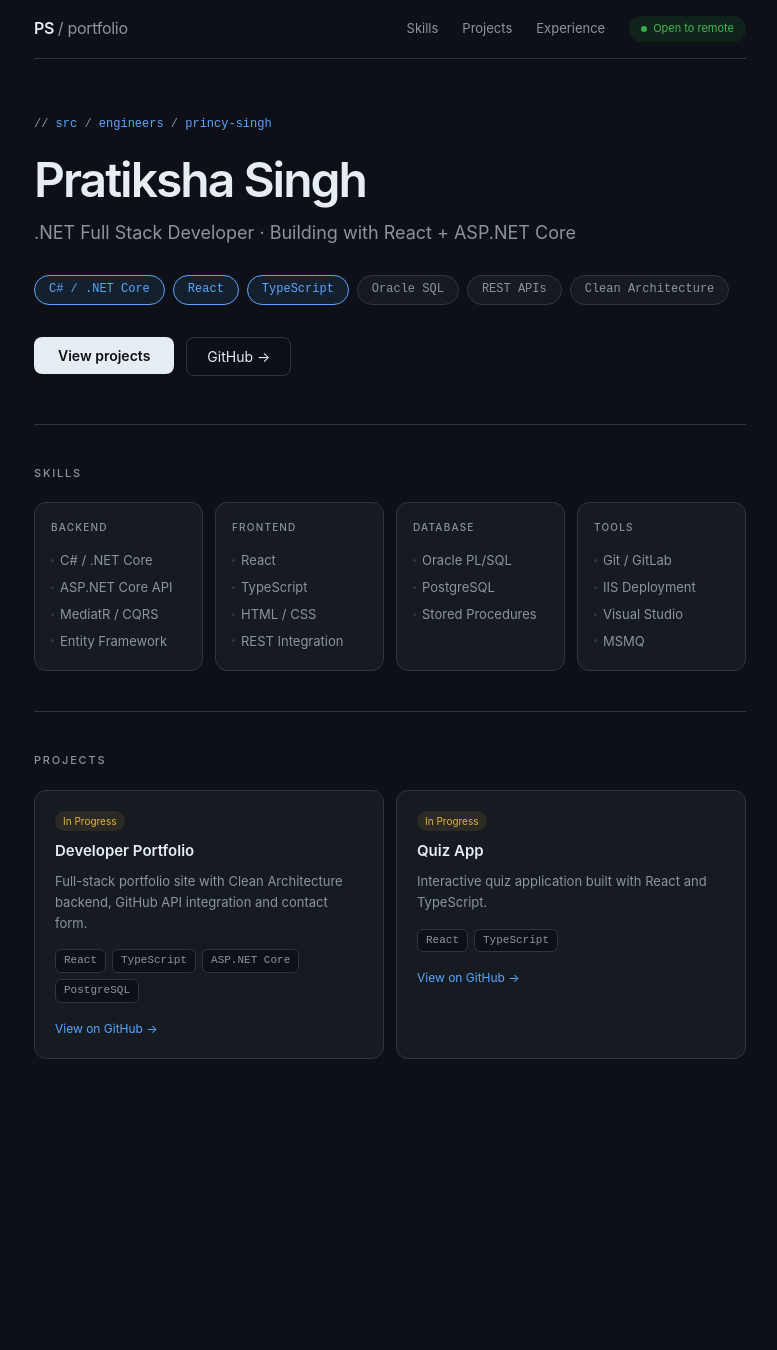
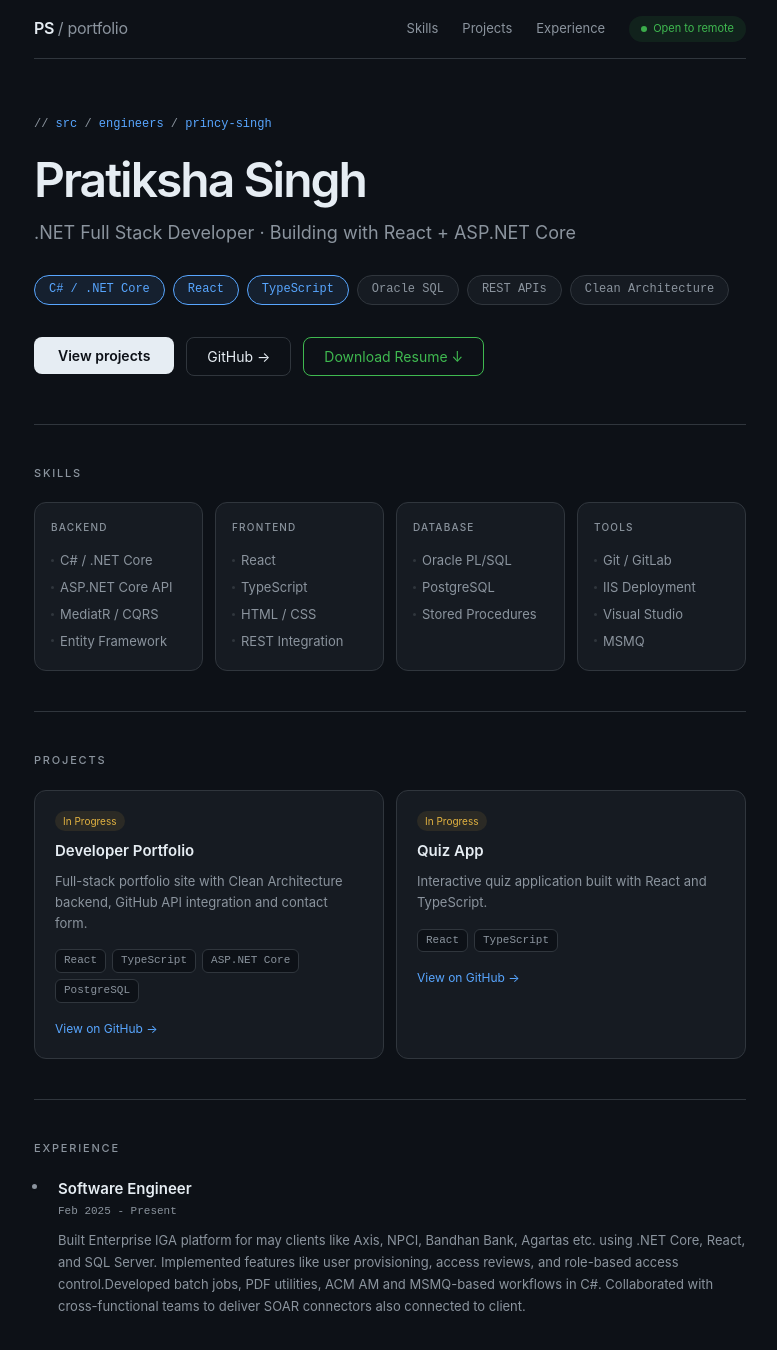
Before and after one commit to pratikshas2111/Pratiksha-Portfolio, a React (Vite) app: page / in a window 1280 px wide. Shown: the top 1350 px of the page, without its empty margins (250-1027 px from the left). Before the commit the page ends 1099 px from the top, so only its background shows below. Built offline with nearby package versions, Linux system fonts and the light colour scheme.

Commit message:
feat: Add resume download button

```diff
--- a/src/App.tsx
+++ b/src/App.tsx
@@ -127,6 +127,7 @@ import Navbar from './components/Navbar'
 import Hero from './components/Hero'
 import Skills from './components/Skills'
 import Projects from './components/Projects'
+import Experience from './components/Experience'
 
 function App(){
 
@@ -139,6 +140,7 @@ function App(){
       <Hero />
       <Skills />
       <Projects/>
+      <Experience/>
     </div>
   )
 }
--- a/src/components/Experience.tsx
+++ b/src/components/Experience.tsx
@@ -0,0 +1,91 @@
+const experiences = [
+    {
+        company: 'Sequretek Pvt. Ltd.',
+        role: 'Software Engineer',
+        duration: 'Feb 2025 - Present',
+        current:false,
+        description: 'Built Enterprise IGA platform for may clients like Axis, NPCI, Bandhan Bank, Agartas etc. using .NET Core, React, and SQL Server. Implemented features like user provisioning, access reviews, and role-based access control.Developed batch jobs, PDF utilities, ACM AM and MSMQ-based workflows in C#. Collaborated with cross-functional teams to deliver SOAR connectors also connected to client.'
+
+    }
+]
+
+export default function Experience() {
+
+    return(
+        <section id="experience" style={{ padding: '2.5rem 0', borderTop: '1px solid var(--border)' }}>
+
+<p style={{
+    fontSize: '11px',
+    textTransform: 'uppercase',
+    letterSpacing: '1.8px',
+    color: 'var(--text-muted)',
+    marginBottom: '1.25rem',
+    fontWeight: 500
+}}>
+    Experience
+</p>
+<div style={{
+    position: 'relative',
+    paddingLeft: '1.5rem',}}>
+<div style={{
+    position: 'absolute',
+    left: 0,
+    top: '8px',
+    width: '1px',
+    backgroundColor : 'var(--border)',
+
+
+}} />
+
+{
+    experiences.map((exp) => (
+        <div key={exp.company} style={{
+            position: 'relative',
+            paddingBottom : '2rem'
+        }}>
+            <div style={{
+
+                position: 'absolute',
+                left: '-1.5rem',
+                top: '5px',
+                width: '9px',
+                height: '9px',
+                borderRadius: '50%',
+                backgroundColor: exp.current ? 'var(--green)' : 'var(--text-muted)',
+                border: '2px solid var(--bg)',
+                transform: 'translateX(-4px)'
+
+            }} />
+                <p style={{
+                    fontSize: '15px',
+                    fontWeight: 600,
+                    marginBottom: '2px',
+                }}>
+                  {exp.role}
+                </p>
+                <p style={{
+                    fontSize: '11px',
+                    color: 'var(--text-muted)',
+                    fontFamily: 'var(--font-mono)',
+                    marginBottom: '0.5rem',
+                }}>
+                    {exp.duration}
+                </p>
+                <p style={
+                    {
+                        fontSize: '13px',
+                        color: 'var(--text-muted)',
+                        lineHeight: 1.7
+                    }
+                }>
+                    {exp.description}
+                </p>
+
+                </div>
+               ) )}
+            </div>
+
+
+    </section>
+    )
+}
--- a/src/components/Hero.tsx
+++ b/src/components/Hero.tsx
@@ -79,7 +79,7 @@ export default function Hero() {
           </button>
         </a>
 
-        <a href="https://github.com/YOUR_USERNAME" target="_blank" rel="noreferrer">
+        <a href="https://github.com/pratikshas2111" target="_blank" rel="noreferrer">
           <button style={{
             padding: '10px 20px',
             borderRadius: '8px',
@@ -91,6 +91,21 @@ export default function Hero() {
             GitHub →
           </button>
         </a>
+        {/*Add resume download button */}
+        <a href="/Pratiksha_Singh_Resume.pdf" download = "Pratiksha_Singh_Resume.pdf">
+        <button  style={{
+           padding: '10px 20px',
+           borderRadius: '8px',
+           backgroundColor: 'transparent',
+           color: 'var(--green)',
+           border: '1px solid var(--green)',
+           fontSize: '14px',
+           cursor: 'pointer',
+        }}>
+          Download Resume ↓
+          </button>
+
+        </a>
       </div>
 
     </section>
```
Also changed, not shown: 1 other file (tests, documents, lock files or other folders).
